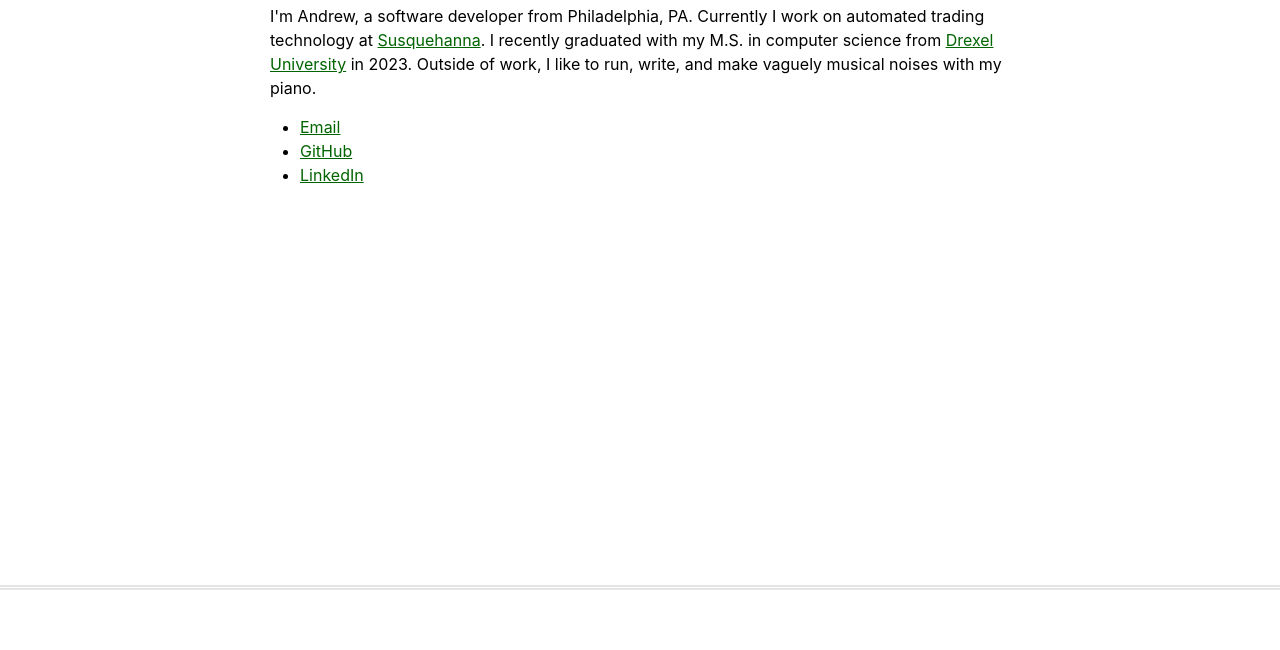
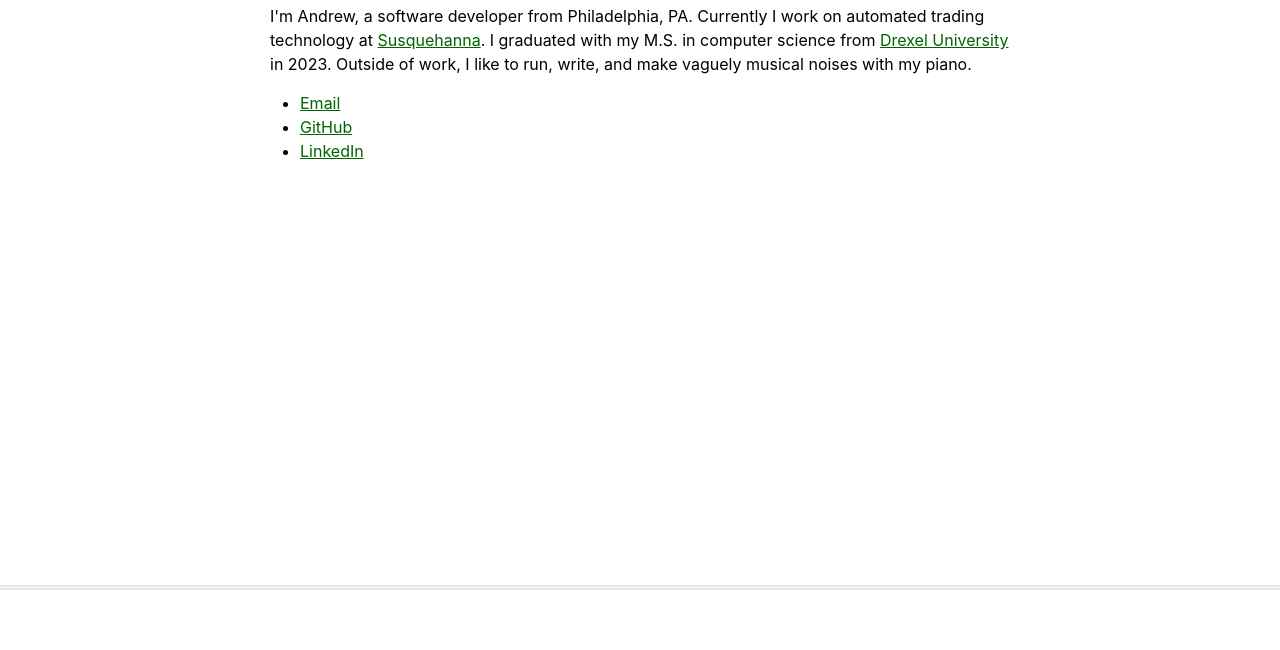
Before and after one commit to andynines/andynines.github.io, a plain HTML site: page index.html in a window 1280 px wide. Shown: the part 150-800 px from the top of the page. Drawn offline with Linux system fonts and the light colour scheme.

Commit message:
update wording

```diff
--- a/index.html
+++ b/index.html
@@ -45,7 +45,7 @@
             <article class="post">
                <div class="post-content">
                   <h2>Hi,</h2>
-                  <p>I'm Andrew, a software developer from Philadelphia, PA. Currently I work on automated trading technology at <a href="https://sig.com">Susquehanna</a>. I recently graduated with my M.S. in computer science from <a href="https://drexel.edu/cci/">Drexel University</a> in 2023. Outside of work, I like to run, write, and make vaguely musical noises with my piano.</p>
+                  <p>I'm Andrew, a software developer from Philadelphia, PA. Currently I work on automated trading technology at <a href="https://sig.com">Susquehanna</a>. I graduated with my M.S. in computer science from <a href="https://drexel.edu/cci/">Drexel University</a> in 2023. Outside of work, I like to run, write, and make vaguely musical noises with my piano.</p>
                   <ul>
                      <li><a id="email-link" style="cursor: pointer">Email</a></li>
                      <li><a href="https://github.com/andynines">GitHub</a></li>
```
